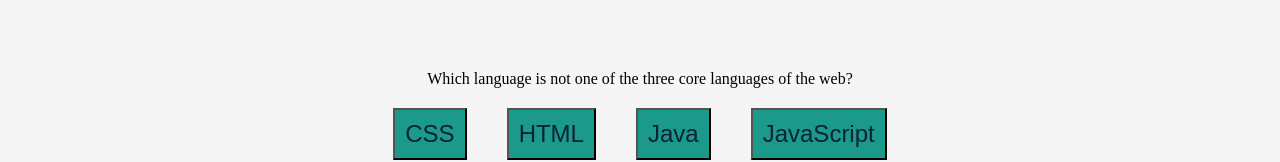
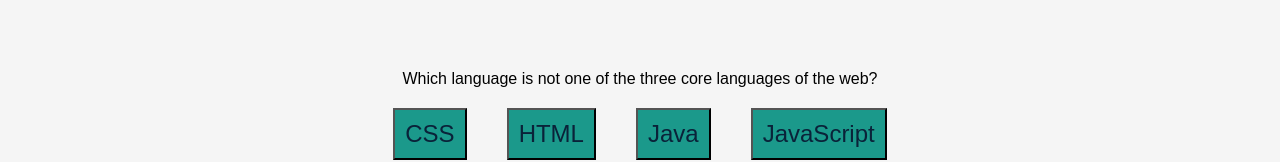
Before and after one commit to kaitekelly/CodeQuiz, a plain HTML site: page index.html in a window 1280 px wide. Both pictures are taken after a click on the button "Start Quiz!". Shown: the part 234-396 px from the top of the page. Drawn offline with nearby package versions, Linux system fonts and the light colour scheme.

Commit message:
updated timer time and question font

```diff
--- a/assets/style.css
+++ b/assets/style.css
@@ -72,6 +72,10 @@ button  {
     font-size: 12pt;
 }
 
+#question-number {
+    font-family: 'Montserrat', sans-serif;
+}
+
 /* .quiz-questions {
     display: none;
 } */
--- a/script.js
+++ b/script.js
@@ -71,7 +71,7 @@ document.getElementById("start-button").addEventListener("click", function () {
 
 function startTimer() {
 
-    timeLeft = 5;
+    timeLeft = 75;
         timerInterval = setInterval(function () {
         countdownEl.textContent = timeLeft;
         timeLeft--;
```
